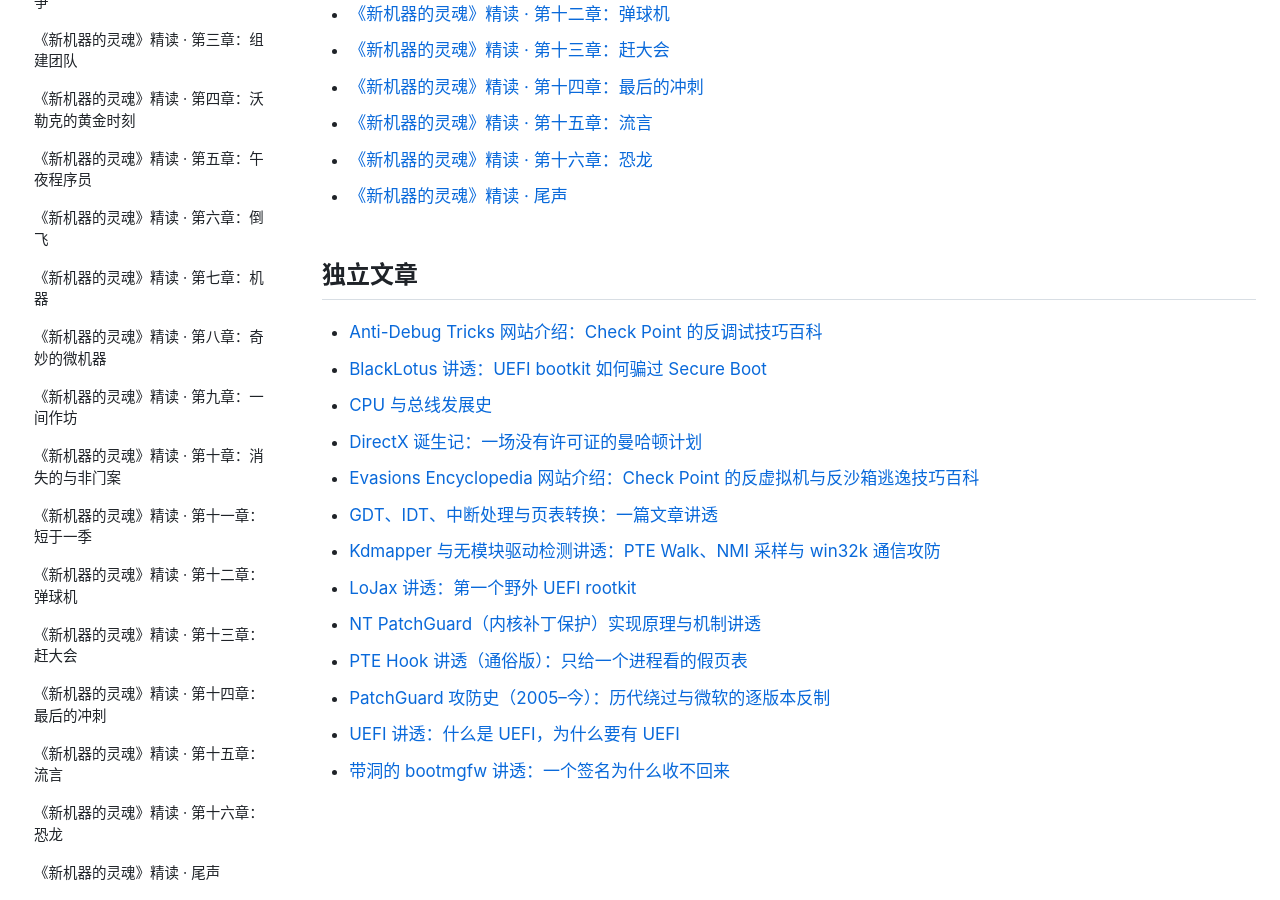
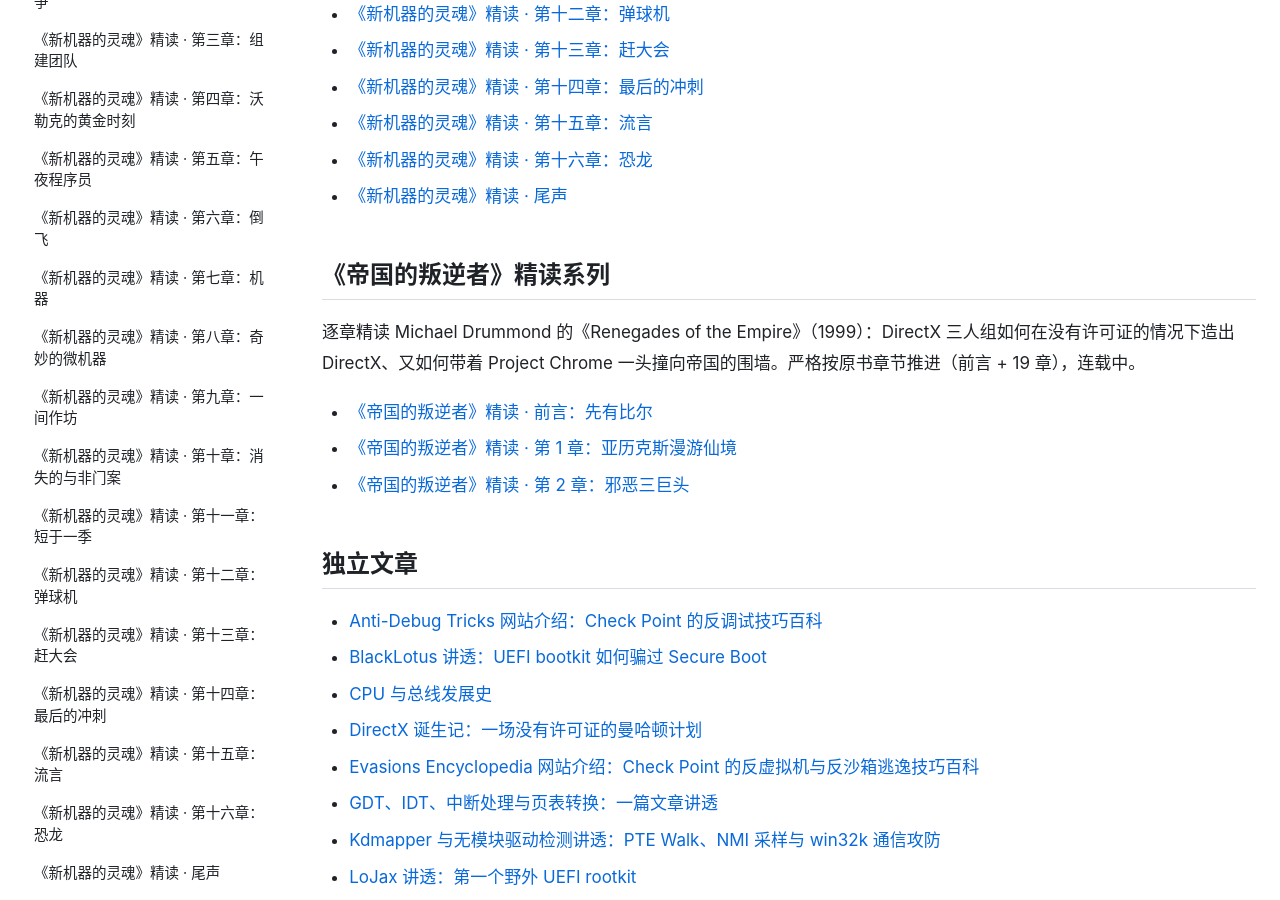
Before and after one commit to jimwitty/jimwitty.github.io, a Jekyll site: the page built from index.md, in a window 1280 px wide and 900 px high, scrolled down 2500 px. Built offline with Jekyll 4.4.1, drawn with Linux system fonts in a browser that asks for light colours; some of the changed text lies outside the part shown.

Commit message:
新开《帝国的叛逆者》精读系列：侧栏/标签/首页专节 + 前言、第1章、第2章

```diff
--- a/_layouts/default.html
+++ b/_layouts/default.html
@@ -52,6 +52,15 @@
       </ul>
     </nav>
     <nav class="series-nav">
+      <div class="series-title">《帝国的叛逆者》精读系列</div>
+      <ul>
+        {% assign renegades_posts = site.categories["帝国的叛逆者"] | sort: "series_order" %}
+        {% for post in renegades_posts %}
+        <li><a href="{{ post.url | relative_url }}"{% if post.url == page.url %} class="active"{% endif %}>{{ post.title }}</a></li>
+        {% endfor %}
+      </ul>
+    </nav>
+    <nav class="series-nav">
       <div class="series-title">独立文章</div>
       <ul>
         {% assign essay_posts = site.categories["essay"] | where_exp: "post", "post.series != 'uninformed'" | sort: "title" %}
--- a/_layouts/post.html
+++ b/_layouts/post.html
@@ -7,6 +7,7 @@ layout: default
   {% if cat == "WRK" %}{% assign series_label = "WRK 源码学习系列" %}
   {% elsif cat == "windows-kernel" %}{% assign series_label = "Win 内核驱动学习系列" %}
   {% elsif cat == "新机器的灵魂" %}{% assign series_label = "《新机器的灵魂》精读系列" %}
+  {% elsif cat == "帝国的叛逆者" %}{% assign series_label = "《帝国的叛逆者》精读系列" %}
   {% elsif cat == "essay" %}{% assign series_label = "独立文章" %}{% endif %}
   {% if page.series == "uninformed" %}{% assign series_label = "Uninformed 全译系列" %}{% endif %}
   <div class="post-meta">{{ page.date | date: "%Y-%m-%d" }}{% if series_label %} · {{ series_label }}{% endif %}</div>
--- a/index.md
+++ b/index.md
@@ -51,6 +51,17 @@ Uninformed 期刊（uninformed.org）经典论文的中文全译：PatchGuard
 {% endfor %}
 </ul>
 
+## 《帝国的叛逆者》精读系列
+
+逐章精读 Michael Drummond 的《Renegades of the Empire》（1999）：DirectX 三人组如何在没有许可证的情况下造出 DirectX、又如何带着 Project Chrome 一头撞向帝国的围墙。严格按原书章节推进（前言 + 19 章），连载中。
+
+<ul>
+{% assign renegades_posts = site.categories["帝国的叛逆者"] | sort: "series_order" %}
+{% for post in renegades_posts %}
+<li><a href="{{ post.url | relative_url }}">{{ post.title }}</a></li>
+{% endfor %}
+</ul>
+
 ## 独立文章
 
 <ul>
```
Also changed, not shown: _posts/2026-11-04-renegades-00-preface.md (added, +32 -0 lines), _posts/2026-11-04-renegades-01-wonderland.md (added, +50 -0 lines), _posts/2026-11-04-renegades-02-troika.md (added, +45 -0 lines).
